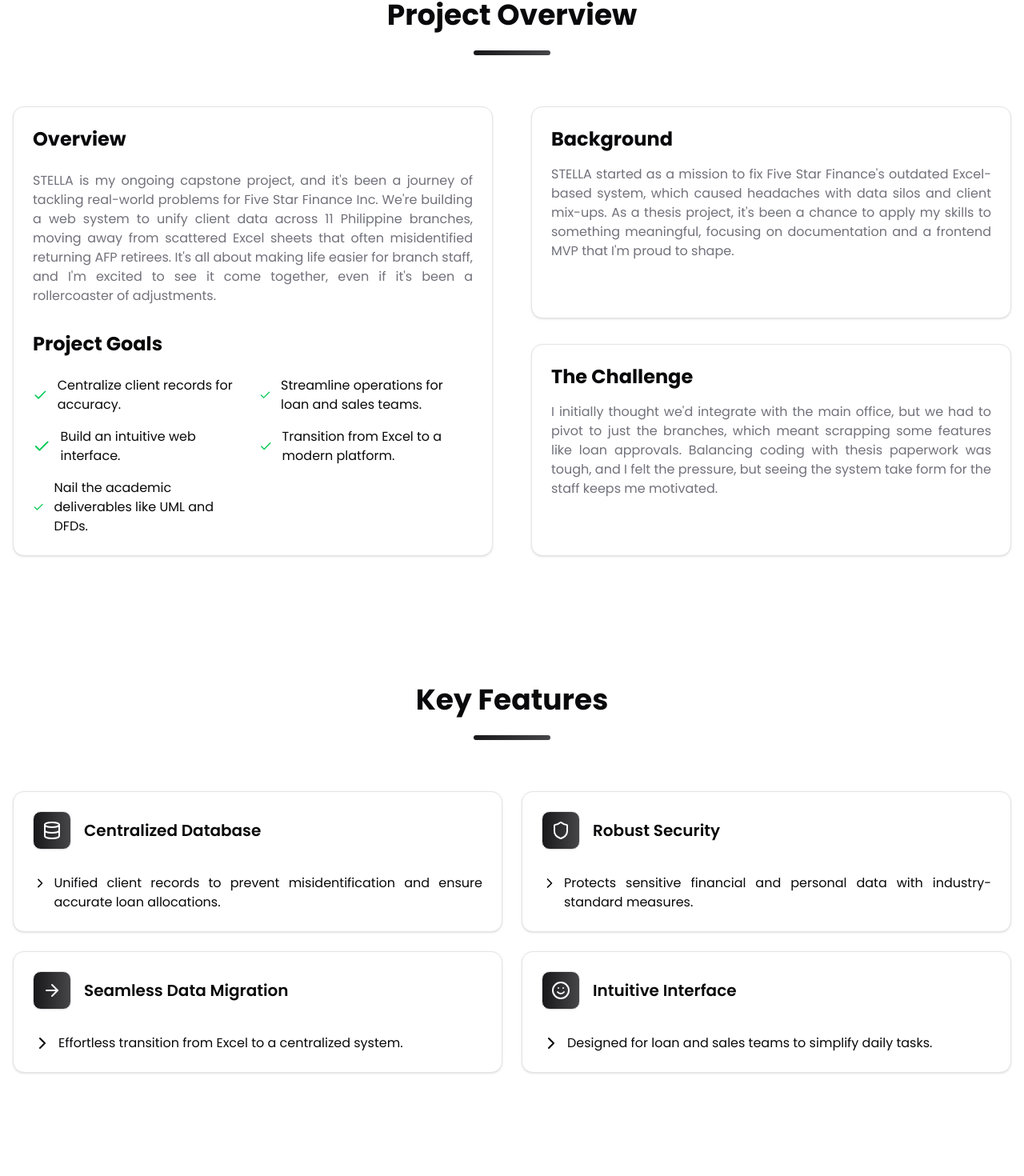
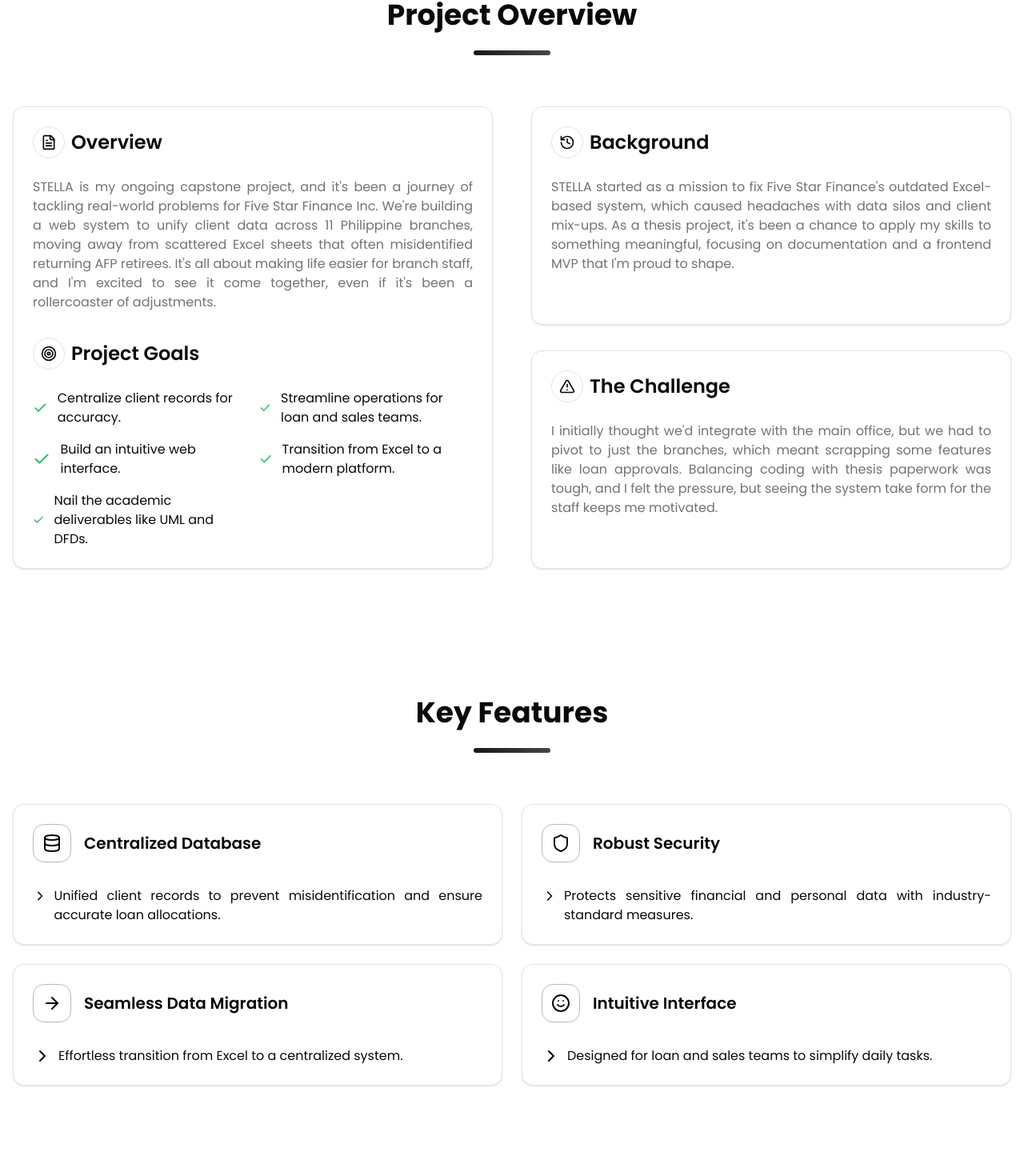
Before and after one commit to SammDumpingStation/personal-portfolio, a Next.js app: page /projects/1 in a window 1280 px wide. Shown: the part 1339-2809 px from the top of the page at 80% size. Built offline with nearby package versions, Linux system fonts and the light colour scheme.

Commit message:
fix: fixing icons to match others

```diff
--- a/app/projects/[id]/page.tsx
+++ b/app/projects/[id]/page.tsx
@@ -2,11 +2,16 @@
 import { Button } from "@/components/ui/button";
 import { Card, CardContent, CardHeader, CardTitle } from "@/components/ui/card";
 import {
+  AlertTriangle,
   Calendar,
   Check,
   ChevronRight,
   ExternalLink,
+  FileText,
+  History,
+  LucideIcon,
   Palette,
+  Target,
   TrafficCone,
   Users,
   Zap,
@@ -23,6 +28,7 @@
 import CTA from "@/components/CTA";
 import { HoverEffect } from "@/components/ui/card-hover-effect";
 import ProjectCard from "@/features/projects/components/ProjectCard";
+import IconEffects from "@/components/IconEffects";
 
 export default async function Project({
   params,
@@ -70,9 +76,7 @@
                 View Live Demo
               </Link>
             ) : (
-              <span>
-                Live Demo Coming Soon
-              </span>
+              <span>Live Demo Coming Soon</span>
             )}
           </Button>
         </div>
@@ -143,6 +147,23 @@
     );
   };
 
+  const ProjectDetailsTitle = ({
+    title,
+    icon: Icon,
+  }: {
+    title: string;
+    icon: LucideIcon;
+  }) => {
+    return (
+      <div className="flex items-center gap-2 mb-6">
+        <div className="w-10 h-10 rounded-full border flex items-center justify-center">
+          <Icon className="h-5 w-5" />
+        </div>
+        <h2 className="text-2xl font-semibold">{title}</h2>
+      </div>
+    );
+  };
+
   const ProjectDetails = () => {
     return (
       <section className="section-container">
@@ -150,12 +171,12 @@
         <div className="grid gap-12 md:grid-cols-2">
           <Card>
             <CardContent>
-              <h2 className="mb-6 text-2xl font-bold">Overview</h2>
+              <ProjectDetailsTitle title="Overview" icon={FileText} />
               <p className="mb-8 text-muted-foreground">
                 {project.overview.description}
               </p>
               <div className="">
-                <h2 className="mb-6 text-2xl font-bold">Project Goals</h2>
+                <ProjectDetailsTitle title="Project Goals" icon={Target} />
                 <div className="grid gap-4 sm:grid-cols-2">
                   {project.overview.goal.map((goal, index) => (
                     <div key={index} className="flex items-center gap-3">
@@ -171,7 +192,7 @@
           <section className="space-y-8 flex flex-col">
             <Card className="flex-1">
               <CardContent>
-                <h2 className="mb-4 text-2xl font-bold">Background</h2>
+                <ProjectDetailsTitle title="Background" icon={History} />
                 <p className="text-muted-foreground">
                   {project.overview.background}
                 </p>
@@ -179,7 +200,7 @@
             </Card>
             <Card className="flex-1">
               <CardContent>
-                <h2 className="mb-4 text-2xl font-bold">The Challenge</h2>
+                <ProjectDetailsTitle title="The Challenge" icon={AlertTriangle} />
                 <p className="text-muted-foreground">
                   {project.overview.challenge}
                 </p>
@@ -204,9 +225,7 @@
             <Card key={index} className="group">
               <CardHeader>
                 <div className="flex items-center gap-4">
-                  <div className="btn-tilt-group btn-style w-12 h-12 rounded-lg flex items-center justify-center">
-                    <Icon />
-                  </div>
+                  <IconEffects icon={Icon} className="rounded-xl" />
                   <CardTitle className="text-xl"> {title}</CardTitle>
                 </div>
               </CardHeader>
@@ -260,8 +279,8 @@
   const OtherProjects = () => {
     return (
       <section className="section-container">
-        <SectionHeader title="Other Projects You May Like" />
-        <div className="flex max-md:flex-col gap-6 md:overflow-x-scroll">
+        <SectionHeader title="Other Projects I Built" />
+        <div className="flex max-md:flex-col gap-6 md:overflow-x-scroll py-6">
           {otherProjects.map((project, index) => (
             <ProjectCard
               key={index}
--- a/features/projects/components/ProjectList.tsx
+++ b/features/projects/components/ProjectList.tsx
@@ -53,7 +53,7 @@
           );
         })}
       </div>
-      <div className="mt-12 grid gap-8 sm:mt-16 md:grid-cols-2 lg:grid-cols-3  min-h-[50vh]">
+      <div className="mt-12 pb-8 grid gap-8 sm:mt-16 md:grid-cols-2 lg:grid-cols-3  min-h-[50vh]">
         {filteredProjects.length < 1 ? (
           <div className="md:col-span-2 lg:col-span-3 row-span-2 text-center my-auto">
             <Logo className="mx-auto mb-8" />
```
